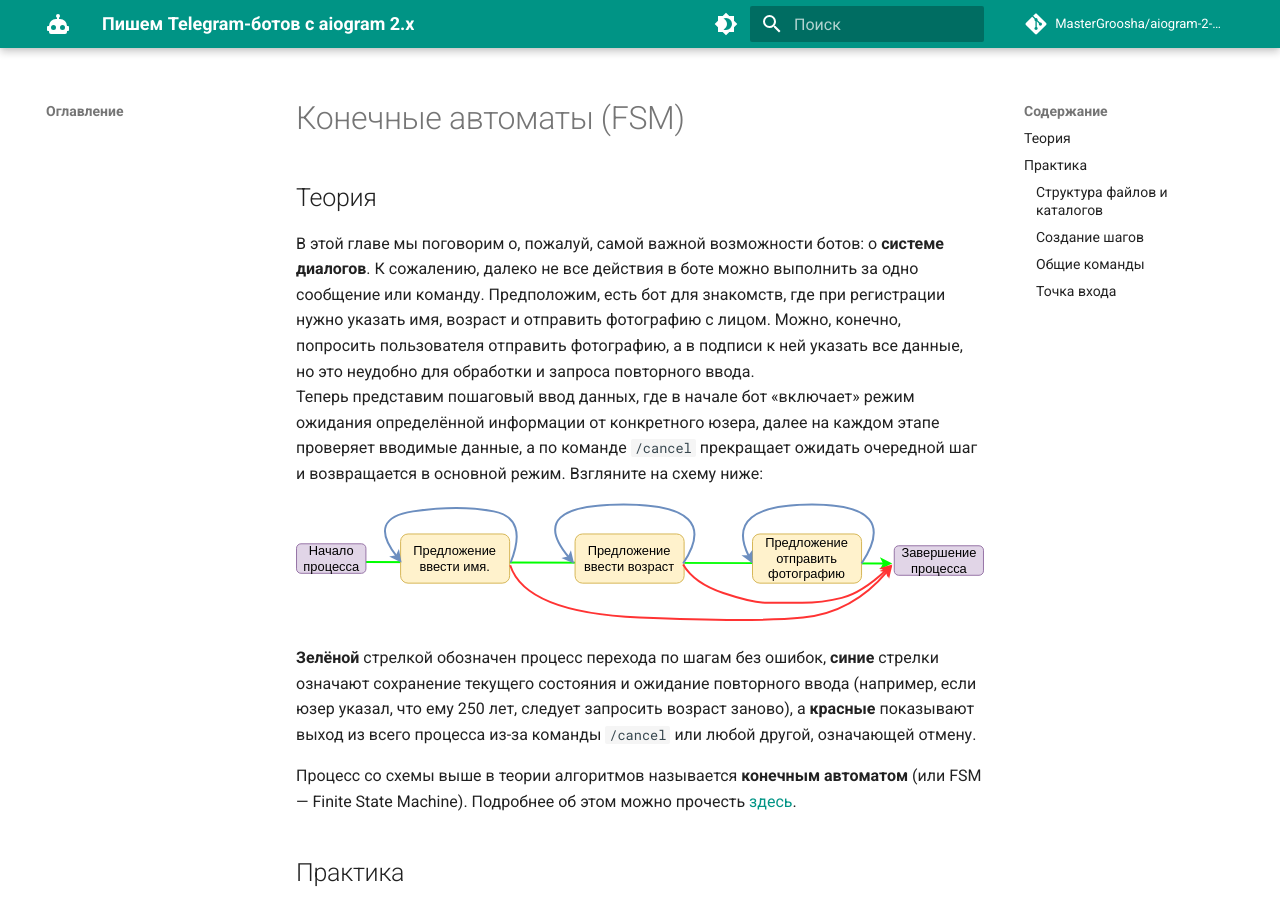
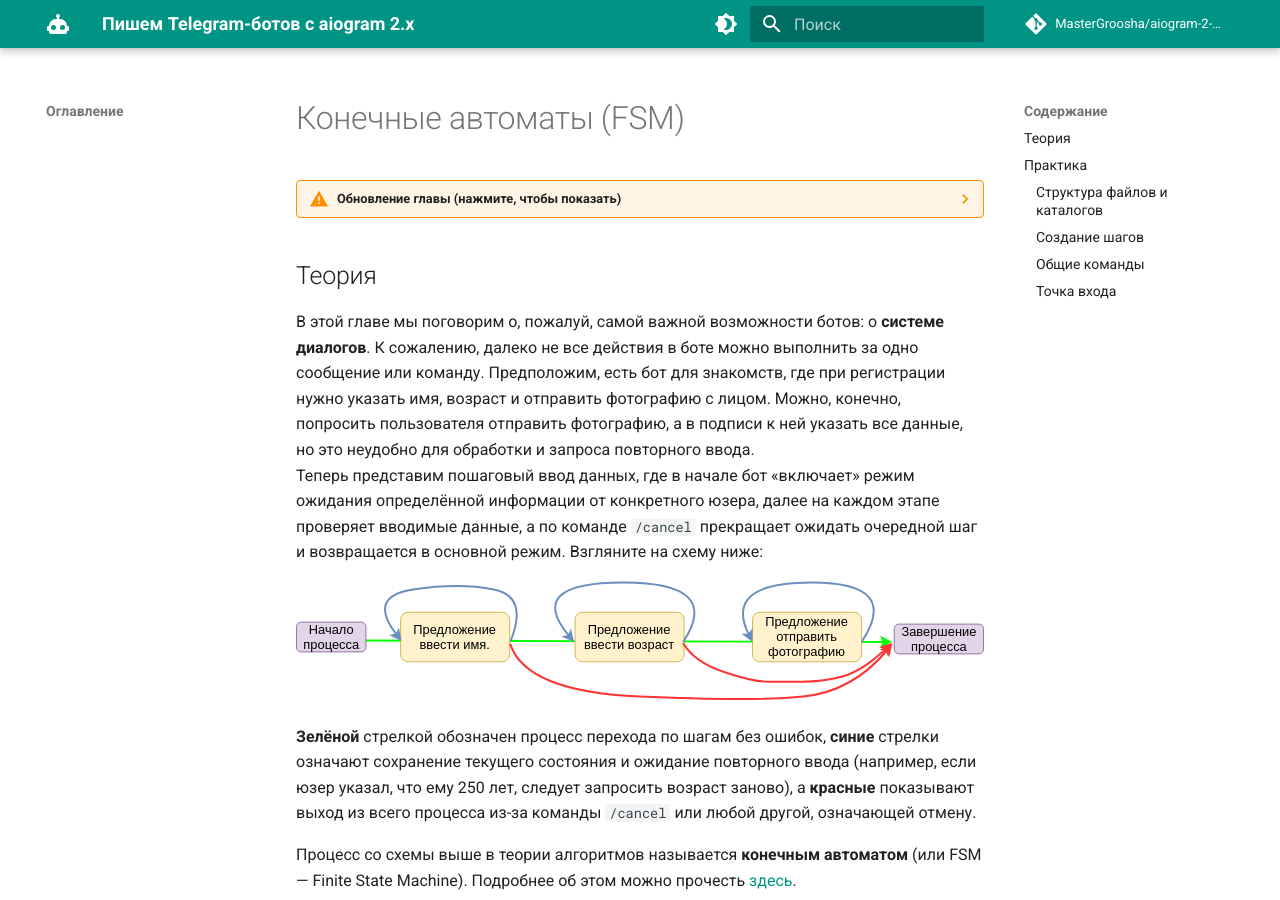
Before and after one commit to MasterGroosha/aiogram-2-guide, an MkDocs documentation site: the page built from book_src/fsm.md, in a window 1280 px wide and 900 px high. Built offline with MkDocs 1.6.1 and Material for MkDocs 9.7.7, drawn with Linux system fonts in a browser that asks for light colours; comment, search, counter and statistics services are not loaded; part of the change alters nothing that is shown.

```diff
--- a/book_src/fsm.md
+++ b/book_src/fsm.md
@@ -4,6 +4,12 @@ description: Конечные автоматы (FSM)
 ---
 
 # Конечные автоматы (FSM)
+
+??? warning "Обновление главы (нажмите, чтобы показать)"
+    Эта глава была обновлена в сентябре 2022 года, поскольку ранее содержала не самые лучшие советы по
+    переходу между состояниями. Конкретно: не рекомендуется вызывать метод `.set()` у самого стейта; вместо этого
+    лучше пользоваться методом `set_state()` у объекта FSMContext. Также не стоит пользоваться методом `.next()` по
+    той же причине: неочевидное поведение.
 
 ## Теория
 
--- a/mkdocs.yml
+++ b/mkdocs.yml
@@ -53,6 +53,7 @@ markdown_extensions:
   - admonition
   - pymdownx.highlight
   - pymdownx.superfences
+  - pymdownx.details
   - meta
   - toc:
       permalink: true
```
